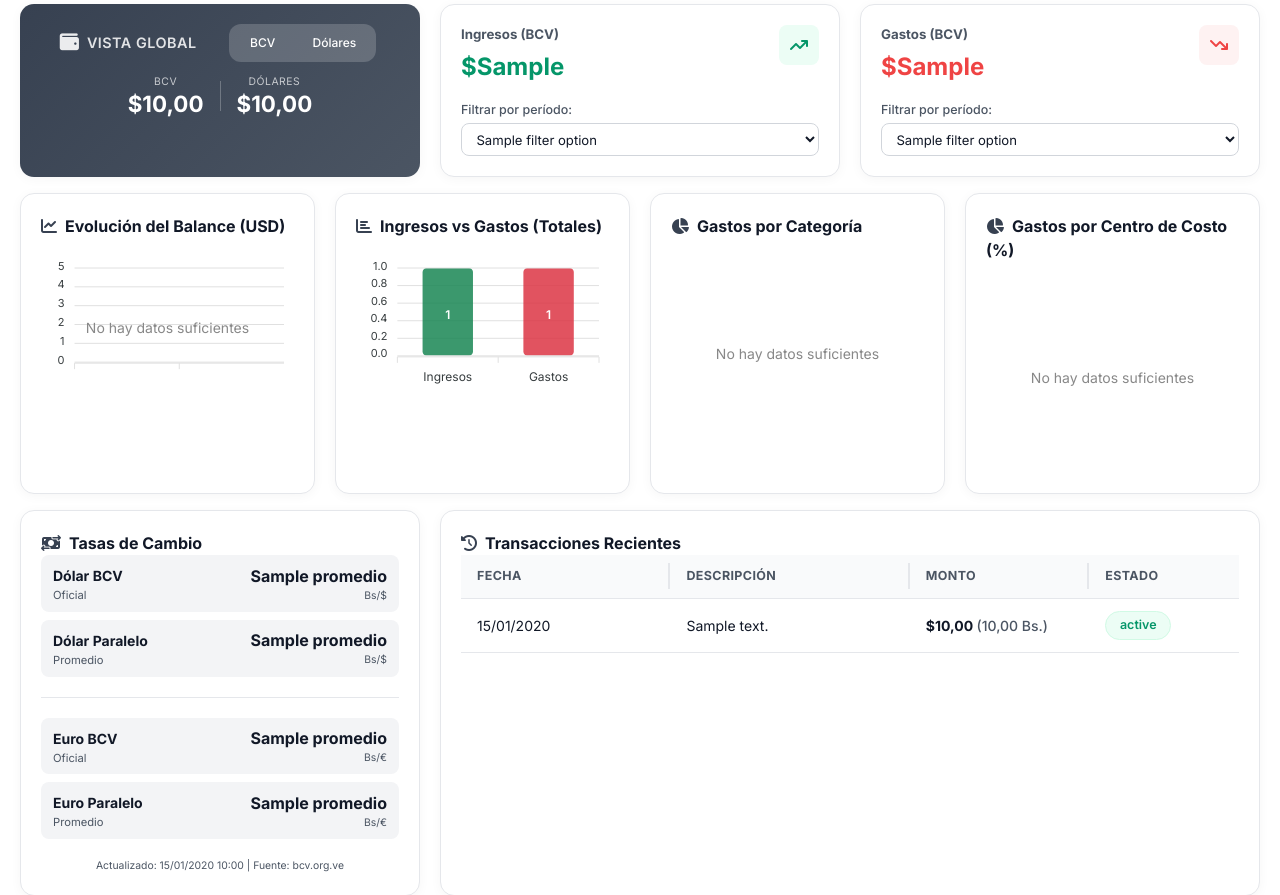
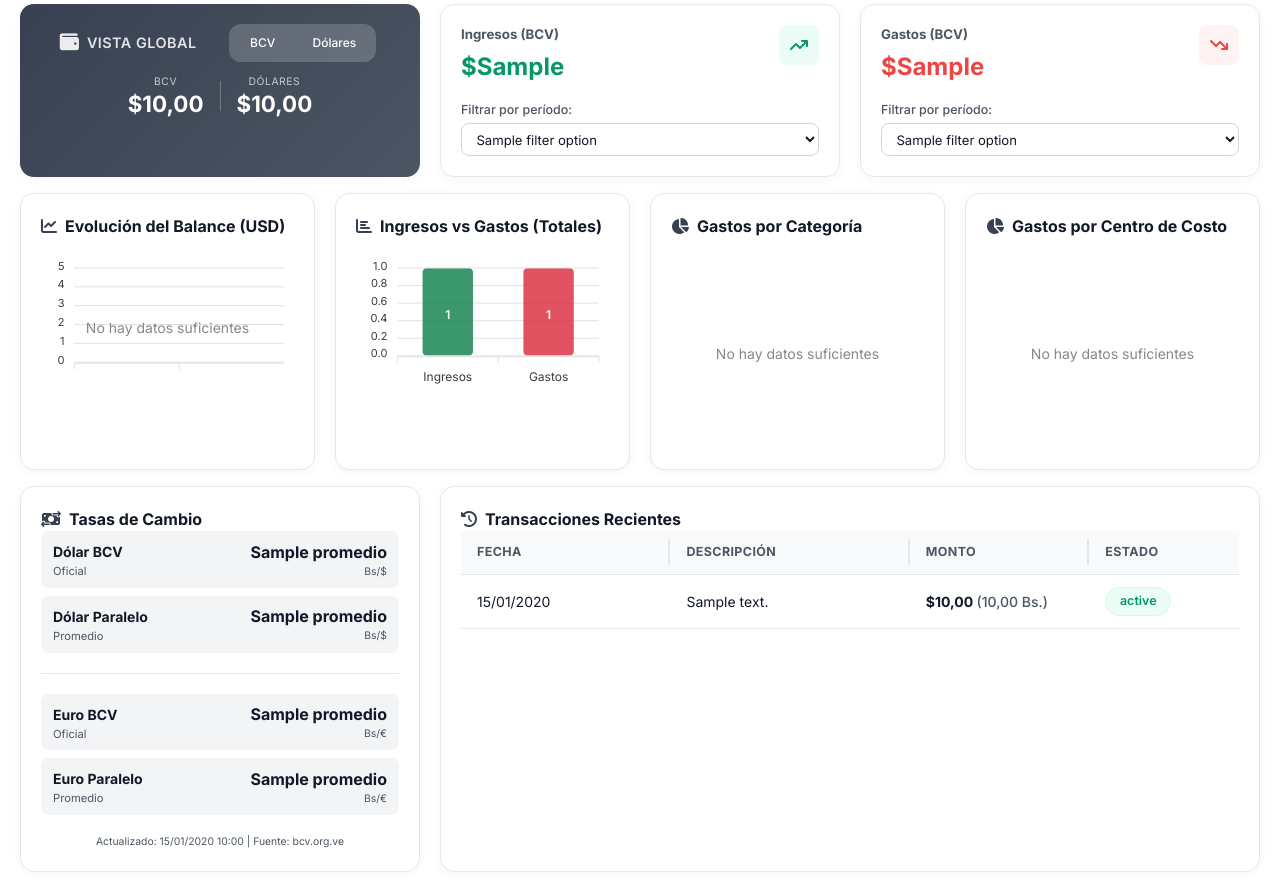
Before and after one commit to sergiodsg/control-gastos-app-django, a Django app: template templates/organizations/home.html in a window 1280 px wide. Shown: the part 152-1047 px from the top of the page. After the commit the page ends 1024 px from the top, so only its background shows below. Run offline with Django 5.2, Linux system fonts and the light colour scheme; the template is opened without the code that fills it: most values are stand-ins (such as "Sample title", 1, 10 or a date in 2020); some libraries are stand-ins or nearby versions.

Commit message:
fix: quitar porcentaje en título de gráfico de centro de costo

```diff
--- a/templates/organizations/home.html
+++ b/templates/organizations/home.html
@@ -133,7 +133,7 @@
     <div class="cf-card" id="costCenterChartCard">
         <div class="cf-card__body cf-p-5">
             <h5 class="cf-card__title cf-mb-4">
-                <i class="fa-solid fa-chart-pie cf-text-primary cf-me-2"></i>Gastos por Centro de Costo (%)
+                <i class="fa-solid fa-chart-pie cf-text-primary cf-me-2"></i>Gastos por Centro de Costo
             </h5>
             <div id="costCenterChart" style="min-height: 300px;"></div>
         </div>
```
